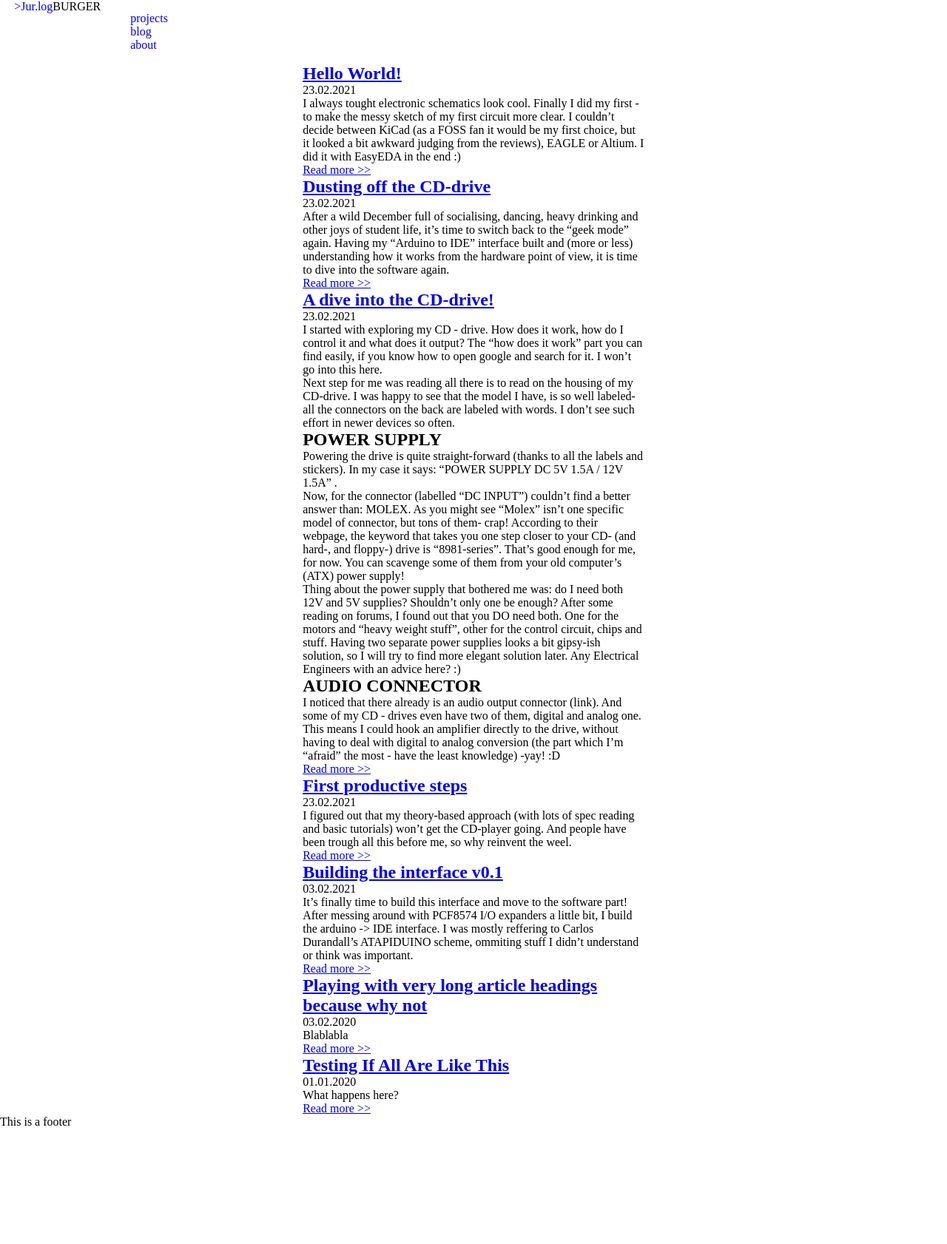
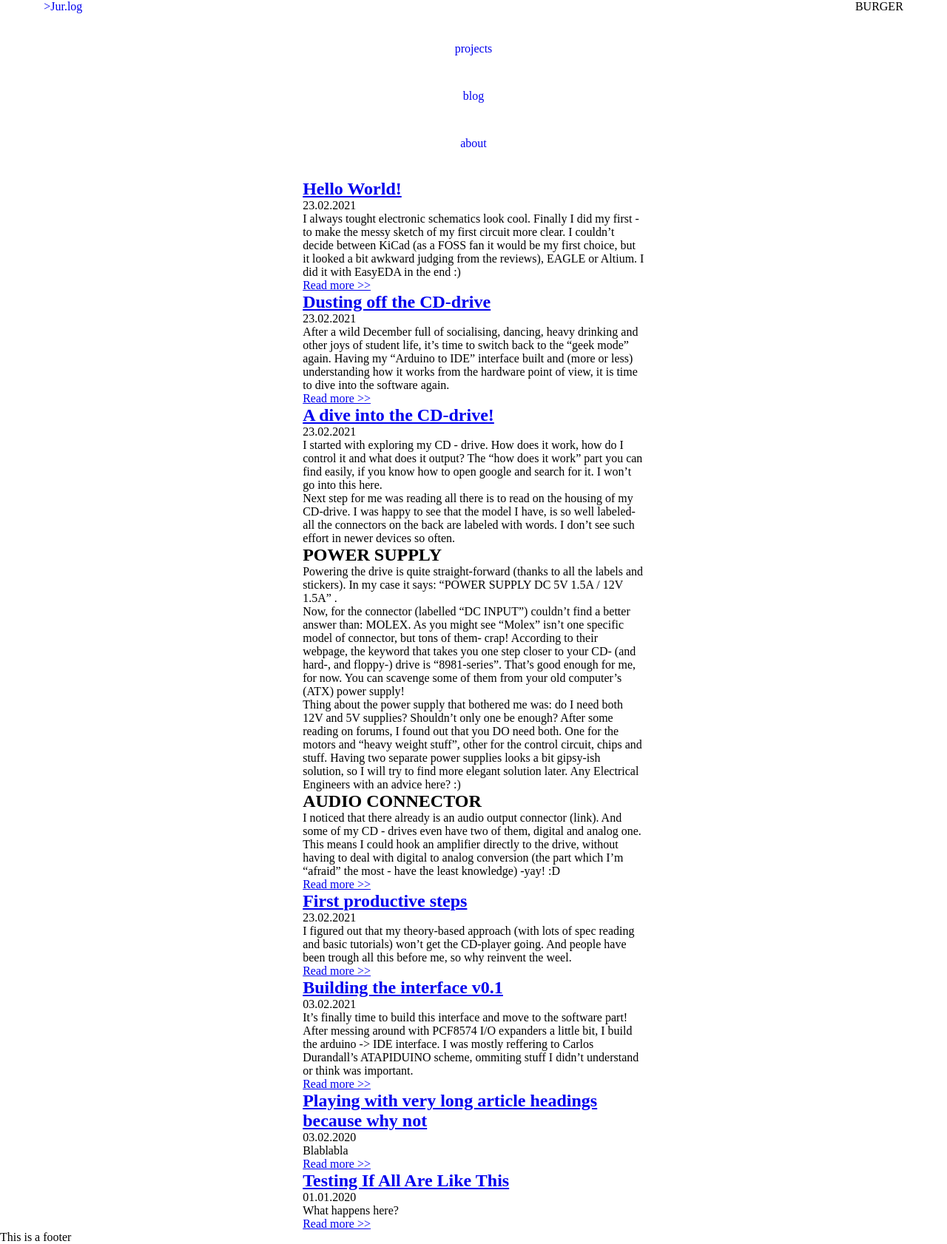
Before and after one commit to jurc192/jurlog, a Jekyll site: the page built from index.md, in a window 1280 px wide. Shown: the whole page at 74% size. Built offline with Jekyll 4.4.1, drawn with Linux system fonts in a browser that asks for light colours; before the commit the page ends 1526 px from its top, so only the background shows below that.

Commit message:
header: add max-width and margin:0 auto

```diff
--- a/_sass/_base.scss
+++ b/_sass/_base.scss
@@ -23,19 +23,34 @@ body {
     text-decoration: none;
     list-style: none;
 }
-
     .wrapper {
         display: flex;
+        flex-wrap: wrap;
+        max-width: $header-max-width;
+
         padding: 0 $content-padding;
+        margin: 0 auto;
     }
-
         .breadcrumbs {
-            display: none;
+            // Hide, but use as a spacer between the logo and burger menu
+            visibility: hidden;
+            flex: 1;
+        }
+        .menu-btn-cb {
+            display: none;      // Hide checkbox
+        }
+        .navbar {
+            width: 100%;
+            text-align: center;
+        }
+        .navbar ul {
+            padding: 0;
+        }
+        .navbar a {
+            display: block;
+            line-height: 4rem;
         }
 
-        .menu-btn-cb {
-            display: none;
-        }
 // html {
 //     font-size: 100%;    // use browser default font size
 // }
--- a/_sass/_variables.scss
+++ b/_sass/_variables.scss
@@ -12,5 +12,6 @@
 }
 
 // Layout
+$header-max-width: 1200px;
 $content-padding: 1.2rem;
 $content-max-width: 500px;
```
